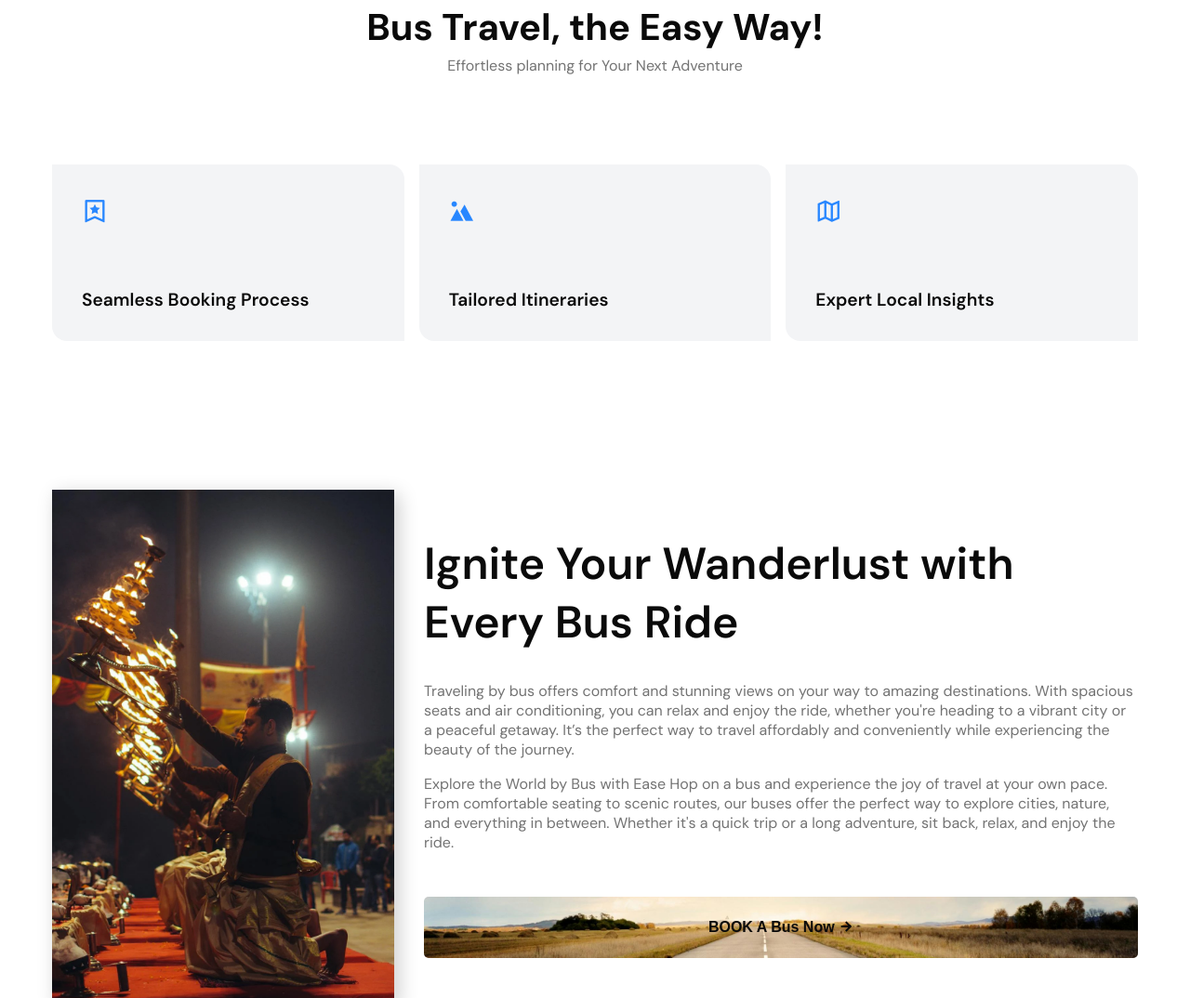
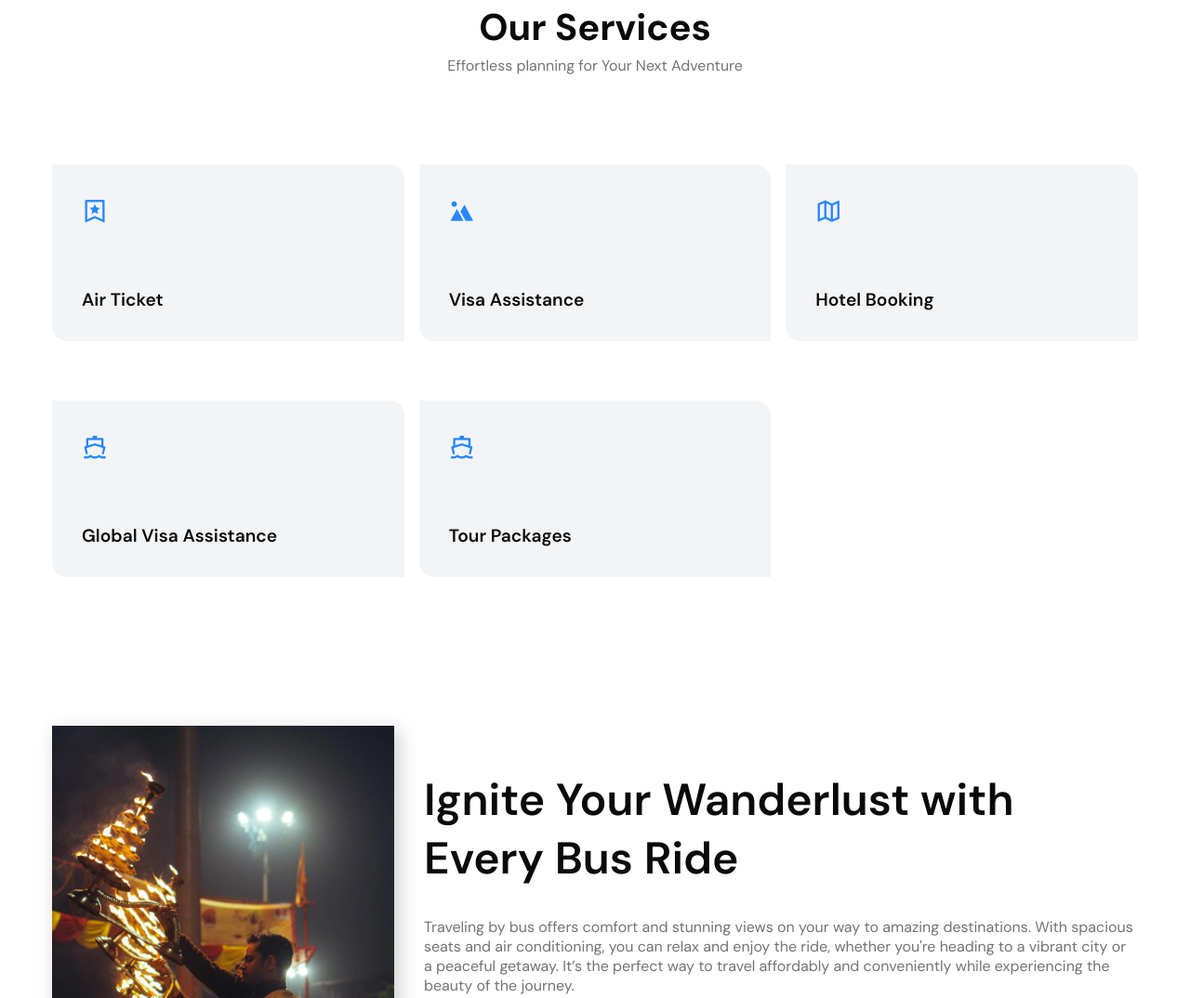
Before and after one commit to muhammedadnanv/travel-Agency-website-templte, a plain HTML site: page index.html in a window 1280 px wide. Shown: the part 1564-2638 px from the top of the page at 93% size. Drawn offline with nearby package versions, Linux system fonts and the light colour scheme.

Commit message:
Add files via upload

```diff
--- a/index.html
+++ b/index.html
@@ -108,7 +108,7 @@
     </section>
 
     <section class="section__container journey__container" id="tour">
-      <h2 class="section__header">Bus Travel, the Easy Way!</h2>
+      <h2 class="section__header">Our Services</h2>
       <p class="section__description">
         Effortless planning for Your Next Adventure
       </p>
@@ -116,16 +116,16 @@
         <div class="journey__card">
           <div class="journey__card__bg">
             <span><i class="ri-bookmark-3-line"></i></span>
-            <h4>Seamless Booking Process</h4>
+            <h4>Air Ticket</h4>
           </div>
           <div class="journey__card__content">
             <span><i class="ri-bookmark-3-line"></i></span>
-            <h4>Seat Booking, one Click Away</h4>
+            <h4>Book Your Air Ticket</h4>
             <p>
-              From booking tickets to tracking your bus in real-time, everything
-              is just a click away. No more long queues or last-minute confusion
-              — plan, book, and board with complete ease. Your journey,
-              simplified.
+              Experience hassle-free air travel with our easy booking process.
+              Choose your destination, select your flight, and confirm your
+              booking in just a few clicks. Enjoy competitive fares and
+              personalized service every step of the way.
             </p>
           </div>
         </div>
@@ -133,15 +133,15 @@
         <div class="journey__card">
           <div class="journey__card__bg">
             <span><i class="ri-landscape-fill"></i></span>
-            <h4>Tailored Itineraries</h4>
+            <h4>Visa Assistance </h4>
           </div>
           <div class="journey__card__content">
             <span><i class="ri-landscape-fill"></i></span>
-            <h4>Customized Plans Just for You</h4>
+            <h4>Visa Assistance</h4>
             <p>
-              Everyone travels differently — that’s why we create plans just for
-              you. From preferred timings to budget-friendly options and seat
-              choices, enjoy a trip designed around your lifestyle.
+              Traveling internationally? Our visa assistance service ensures a
+              smooth application process. From document preparation to
+              appointment scheduling, we’ve got you covered.
             </p>
           </div>
         </div>
@@ -149,15 +149,49 @@
         <div class="journey__card">
           <div class="journey__card__bg">
             <span><i class="ri-map-2-line"></i></span>
-            <h4>Expert Local Insights</h4>
+            <h4>Hotel Booking</h4>
           </div>
           <div class="journey__card__content">
             <span><i class="ri-map-2-line"></i></span>
-            <h4>Insider Tips and Recommendations</h4>
+            <h4>Comfortable Stays, Every Time</h4>
             <p>
-              From the best boarding points to local travel hacks, our insights
-              are powered by real people who know the roads. It’s local
-              knowledge, delivered straight to your screen.
+              From budget-friendly hostels to luxury hotels, we help you find
+              the perfect accommodation for your trip. Enjoy a comfortable stay
+              with all the amenities you need to relax and recharge.
+            </p>
+          </div>
+        </div>
+        <div class="journey__card">
+          <div class="journey__card__bg">
+            <span><i class="ri-ship-line"></i></span>
+            <h4>Global Visa Assistance</h4>
+          </div>
+          <div class="journey__card__content">
+            <span><i class="ri-ship-line"></i></span>
+            <h4>Global Visa Assistance</h4>
+            <p>
+              Traveling internationally? Our visa assistance service ensures a
+              smooth application process. From document preparation to
+              appointment scheduling, we’ve got you covered.
+            </p>
+          </div>
+        </div>
+        <div class="journey__card">
+          <div class="journey__card__bg">
+            <span><i class="ri-ship-line"></i></span>
+            <h4>Tour Packages</h4>
+          </div>
+          <div class="journey__card__content">
+            <span><i class="ri-ship-line"></i></span>
+            <h4>Explore Our Tour Packages</h4>
+            <p>
+              Discover a variety of tour packages tailored to your interests.
+              Whether you're looking for adventure, relaxation, or cultural
+              experiences, we have the perfect package for you.
+              Enjoy the convenience of bus travel with our easy booking system.
+              Choose your route, select your seat, and confirm your ticket in
+              minutes. Experience comfortable and affordable journeys across
+              various destinations.
             </p>
           </div>
         </div>
@@ -210,7 +244,7 @@
 
     <section class="section__container discover__container">
       <h2 class="section__header">
-        Discover Peace, Culture, and Devotion with Our Temple Bus Travels
+        Discover Peace, Culture, and Devotion with Our Temple  Travels
       </h2>
       <p class="section__description">
         Witness Stunning Landscapes from the Comfort of Your Bus Seat"
```
